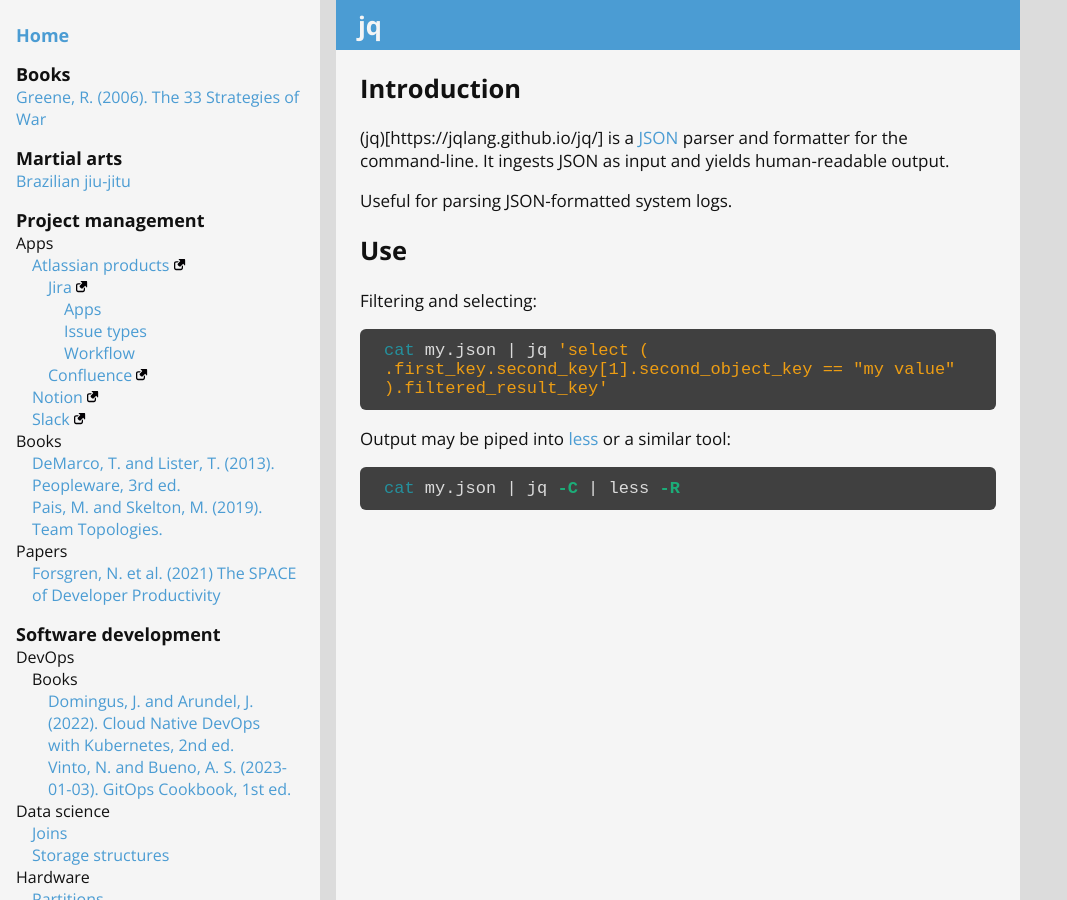
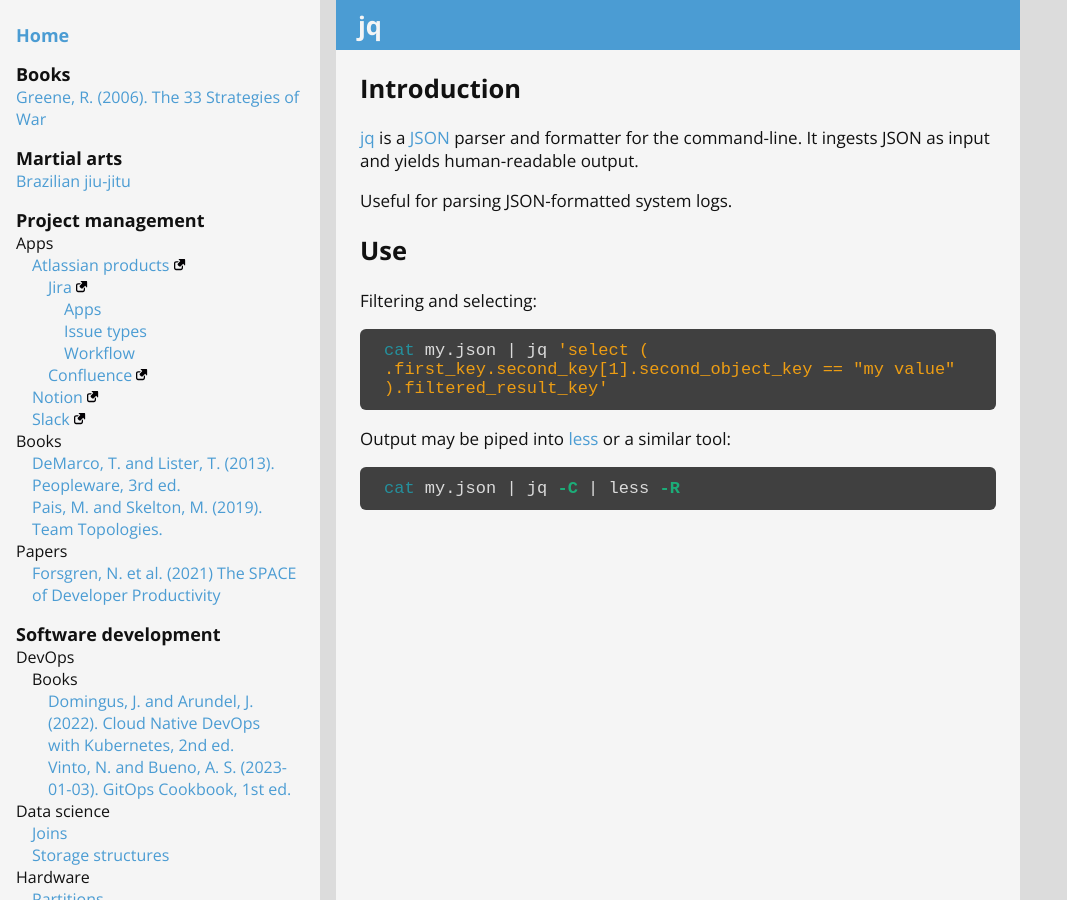
Before and after one commit to ganiulis/personal-notes, a Jekyll site: the page built from software-development/tools/jq.md, in a window 1280 px wide. Shown: the whole page, without its empty margins (0-1067 px from the left). Built offline with Jekyll 4.4.1, drawn with Linux system fonts in a browser that asks for light colours; our own code applies the rules of GitHub Pages for plain Markdown files.

Commit message:
feat: Notes

```diff
--- a/software-development/tools/jq.md
+++ b/software-development/tools/jq.md
@@ -6,7 +6,7 @@ layout: default
 
 ## Introduction
 
-(jq)[https://jqlang.github.io/jq/] is a [JSON](https://www.json.org/json-en.html) parser and formatter for the command-line. It ingests JSON as input and yields human-readable output.
+[jq](https://jqlang.github.io/jq/]) is a [JSON](https://www.json.org/json-en.html) parser and formatter for the command-line. It ingests JSON as input and yields human-readable output.
 
 Useful for parsing JSON-formatted system logs.
 
```
